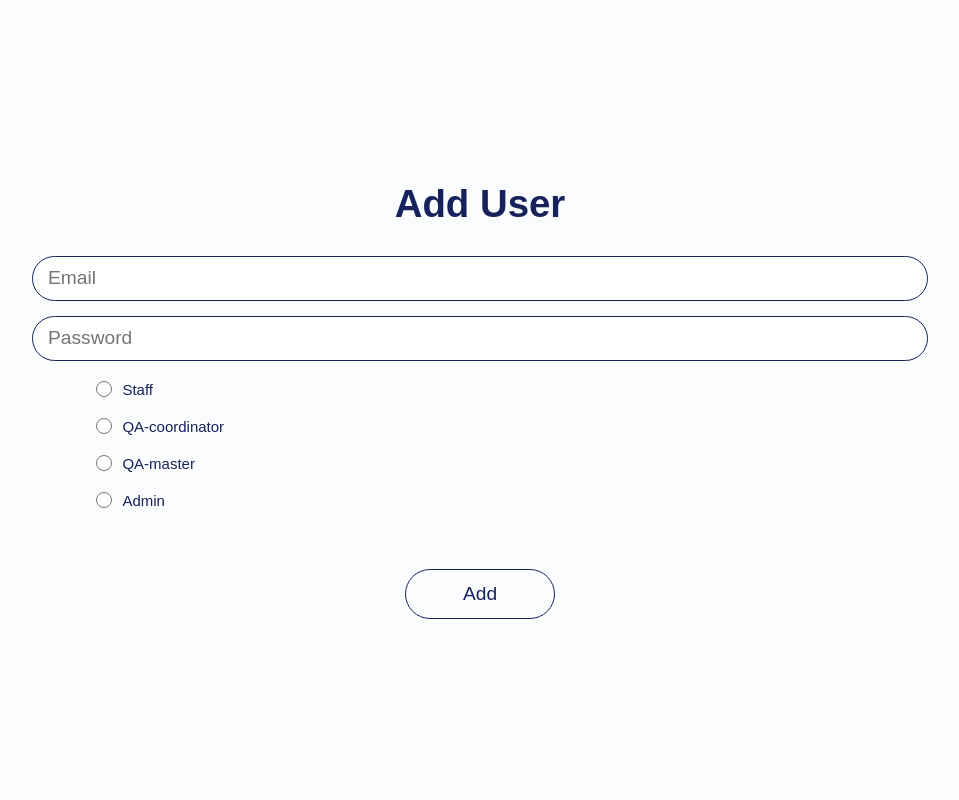
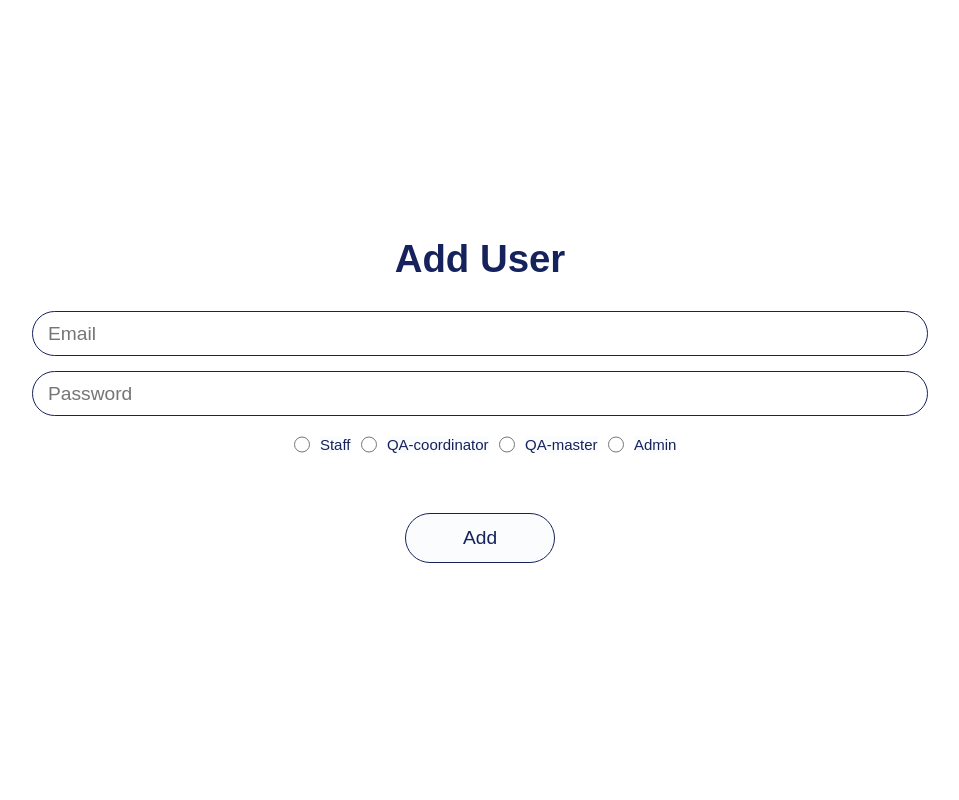
Before and after one commit to datnt19213/WebEnterprise, a PHP site: page /view/addUser.php in a window 1280 px wide. Shown: the whole page, without its empty margins (160-1119 px from the left). Run offline with PHP 8.4, Linux system fonts and the light colour scheme.

Commit message:
update file addUser

```diff
--- a/css/login_adduser.css
+++ b/css/login_adduser.css
@@ -25,7 +25,6 @@
 .form-right{
     display: flex;
     flex-direction: column;
-    background-color: var(--white-color);
     justify-content: center;
     align-items: center;
     height: 100%;
@@ -131,9 +130,9 @@
     flex-direction: row;
     margin-top: var(--rem-2);
     align-items: center;
-    padding-left: 20%;
     width: 100%;
     gap: clamp(var(--rem-1), 0.5vw, var(--rem-1));
+    padding-left: var(--rem-1);
   }
 
   .check-box-terms {
--- a/view/addUser.php
+++ b/view/addUser.php
@@ -12,6 +12,7 @@
         <p class="title-right">Add User</p>
         <input type="email" class="input-username" placeholder="Email" />
         <input type="password" class="input-password" placeholder="Password" />
+        <div style="display: flex;">
         <label for="" class="checkbox-label">
           <input
             type="radio"
@@ -48,6 +49,7 @@
           />
           <p class="terms-check">Admin</p>
         </label>
+        </div>
         <button class="login-btn">Add</button>
       </form>
     </div>
```
